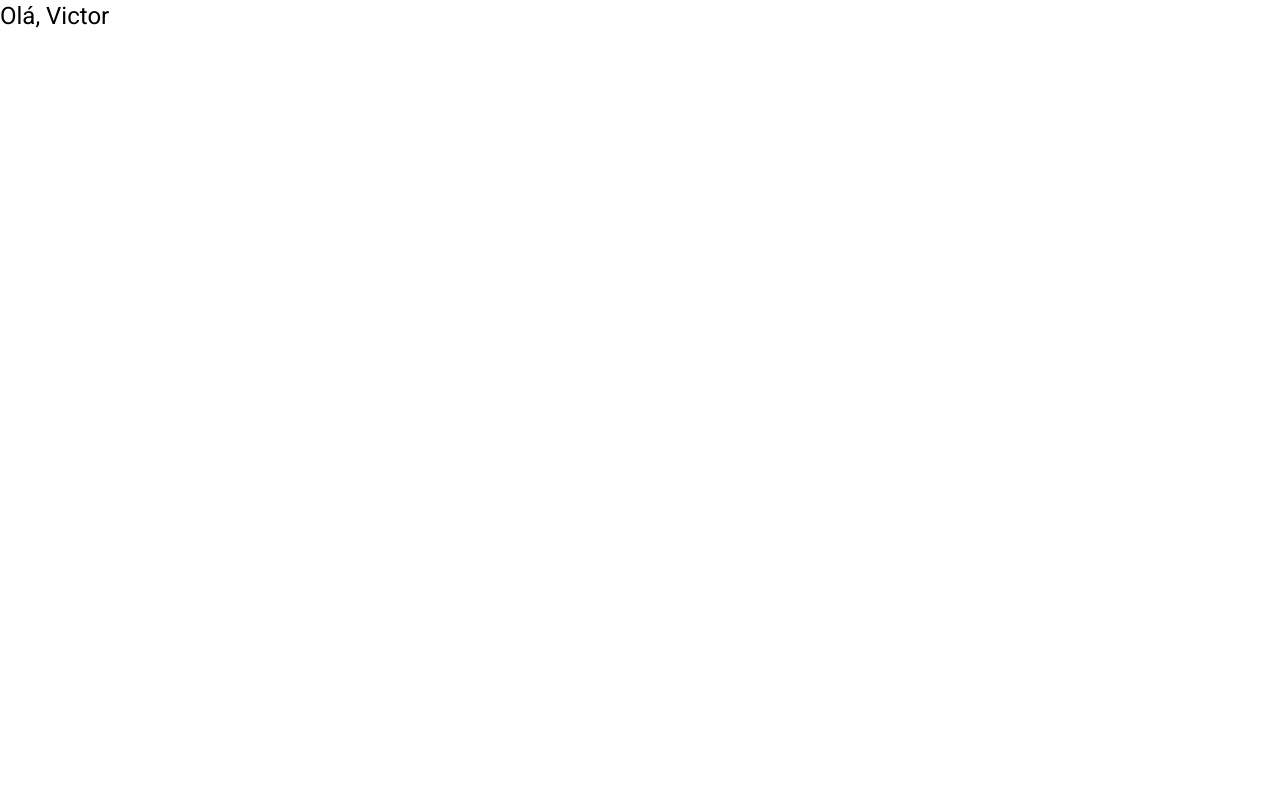
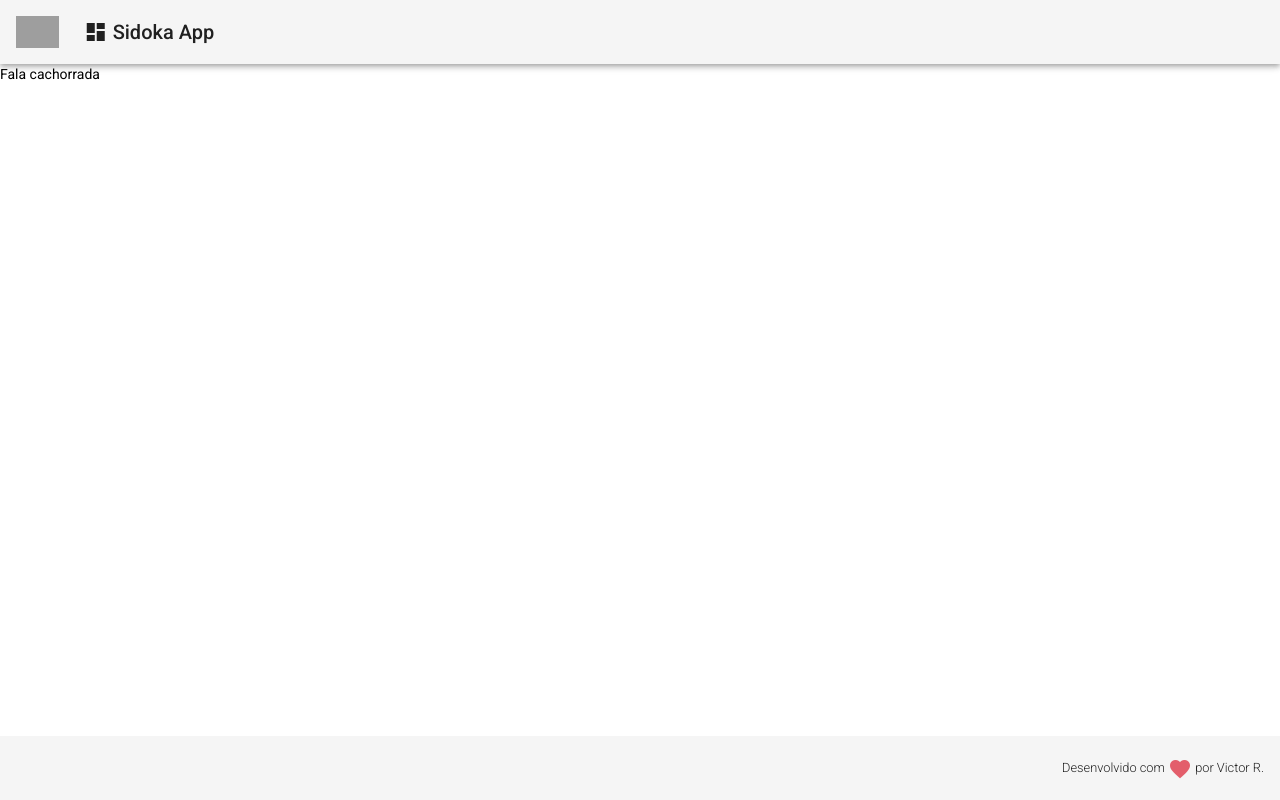
Before and after one commit to VictorRibeiro13/SimpleStoreProductsListWithAngular, an Angular app: page / in a window 1280 px wide. Built offline with nearby package versions, Linux system fonts and the light colour scheme; grey boxes are pictures that could not be loaded.

Commit message:
feat: add footer and header components

```diff
--- a/src/app/app.component.html
+++ b/src/app/app.component.html
@@ -1 +1,6 @@
-<h1>Olá, {{ name }}</h1>
+<app-header></app-header>
+
+Fala cachorrada
+
+
+<app-footer></app-footer>
--- a/src/app/app.component.ts
+++ b/src/app/app.component.ts
@@ -7,5 +7,5 @@
 
 // Variaveis para serem exportadas e vistas no html
 export class AppComponent {
-  name = 'Victor';
+  // name = 'Victor';
 }
--- /dev/null
+++ b/src/app/components/template/footer/footer.component.css
@@ -0,0 +1,12 @@
+.footer {
+  position: fixed;
+  bottom: 0;
+
+  display: flex;
+  justify-content: flex-end;
+}
+
+.footer > span {
+  font-weight: 300;
+  font-size: 0.8rem;
+}
--- /dev/null
+++ b/src/app/components/template/footer/footer.component.html
@@ -0,0 +1,5 @@
+<mat-toolbar class="footer">
+    <span>
+      Desenvolvido com <i class="material-icons red vertical-middle">favorite</i> por Victor R.
+    </span>
+</mat-toolbar>
--- /dev/null
+++ b/src/app/components/template/footer/footer.component.ts
@@ -0,0 +1,15 @@
+import { Component, OnInit } from '@angular/core';
+
+@Component({
+  selector: 'app-footer',
+  templateUrl: './footer.component.html',
+  styleUrls: ['./footer.component.css']
+})
+export class FooterComponent implements OnInit {
+
+  constructor() { }
+
+  ngOnInit(): void {
+  }
+
+}
--- /dev/null
+++ b/src/app/components/template/header/header.component.css
@@ -0,0 +1,22 @@
+.header {
+  display: flex;
+  align-items: center;
+}
+
+.header a {
+  display: flex;
+  align-items: center;
+  text-decoration: none;
+}
+
+.header .logo {
+ max-height: 32px;
+}
+
+.header .title-group {
+  padding-left: 25px;
+}
+
+.header .title-group i {
+  padding-right: 5px;
+}
--- /dev/null
+++ b/src/app/components/template/header/header.component.html
@@ -0,0 +1,13 @@
+<mat-toolbar class="header mat-elevation-z4">
+  <span>
+    <a>
+      <img class="logo" src="../../../../assets/img/sidoka.jpg" alt="logoSidoka">
+    </a>
+  </span>
+  <span class="title-group">
+    <a>
+      <i class="material-icons">dashboard</i>
+      Sidoka App
+    </a>
+  </span>
+</mat-toolbar>
--- /dev/null
+++ b/src/app/components/template/header/header.component.ts
@@ -0,0 +1,16 @@
+import { Component, OnInit } from '@angular/core';
+
+@Component({
+  selector: 'app-header',
+  templateUrl: './header.component.html',
+  styleUrls: ['./header.component.css']
+})
+
+export class HeaderComponent implements OnInit {
+
+  constructor() { }
+
+  ngOnInit(): void {
+  }
+
+}
--- a/src/styles.css
+++ b/src/styles.css
@@ -2,3 +2,9 @@
 
 html, body { height: 100%; }
 body { margin: 0; font-family: Roboto, "Helvetica Neue", sans-serif; }
+
+.red { color: rgb(227, 94, 107)}
+
+.vertical-middle {
+  vertical-align: middle;
+}
```
Also changed, not shown: src/app/app.module.ts (+10 -2 lines).
